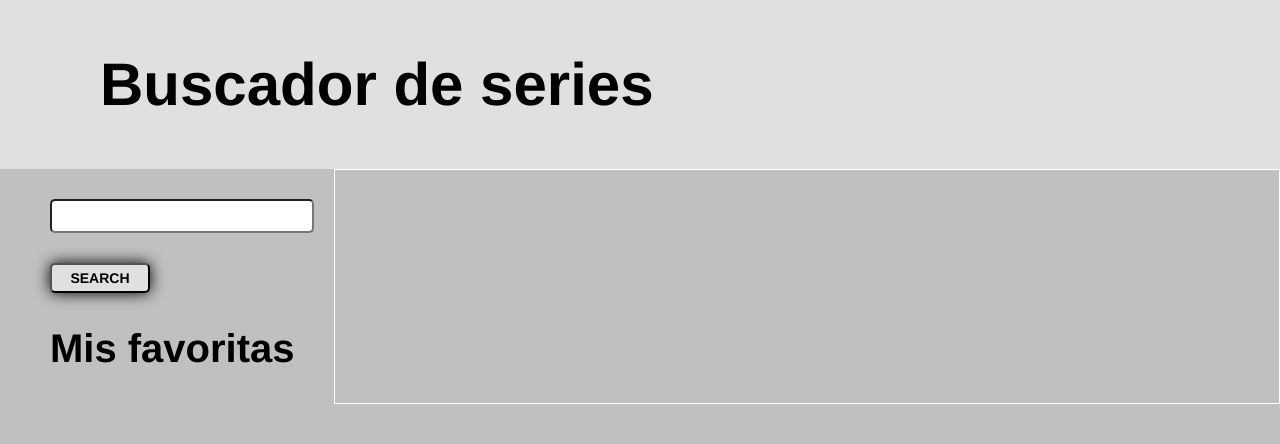
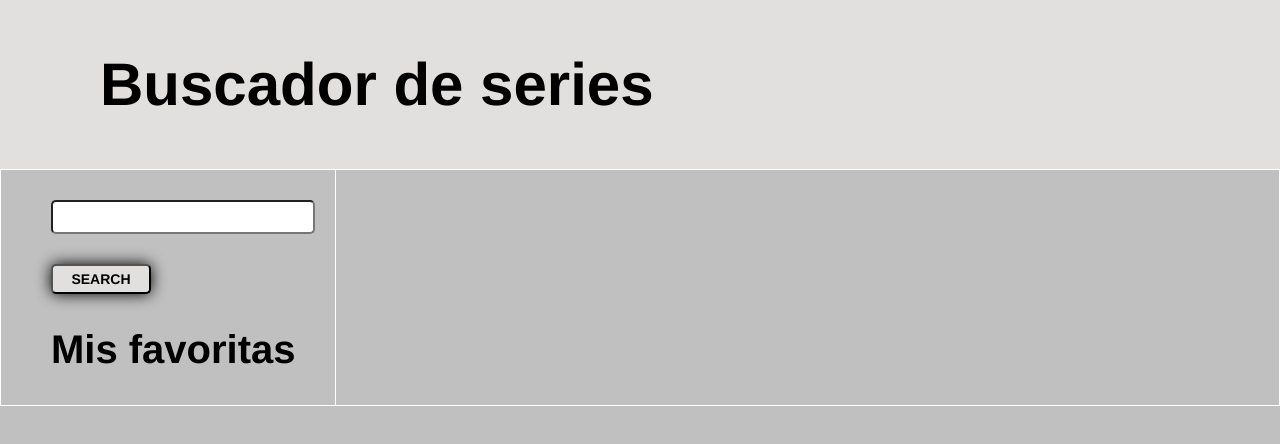
Before and after one commit to patijoe/f-m2-evaluacion-final-patijoe, a website: page docs/index.html in a window 1280 px wide. Drawn offline with nearby package versions, Linux system fonts and the light colour scheme.

Commit message:
Add more style

```diff
--- a/_src/assets/scss/main.scss
+++ b/_src/assets/scss/main.scss
@@ -19,7 +19,8 @@ body {
 .container {
 	display: flex;
 	justify-content: space-between;
-	margin-left: 50px;
+	padding-left: 50px;
+	border: 1px solid white;
 	@media all and (width:768px) {
 		margin: 100px 200px;
 	}
@@ -28,7 +29,7 @@ body {
 .list_block {
 	flex-grow: 1;
 	margin-left: 20px;
-	border: 1px solid white;
+	border-left: 1px solid white;
 	display: flex;
 	flex-direction: column;
 	justify-content: center;
```
Also changed, not shown: docs/assets/css/main.css.
